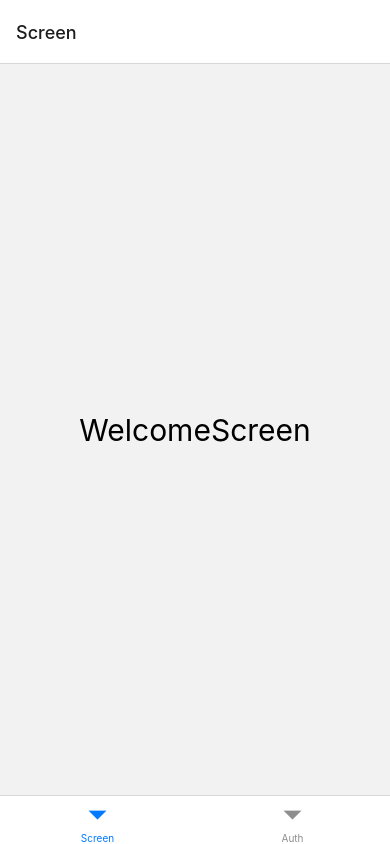
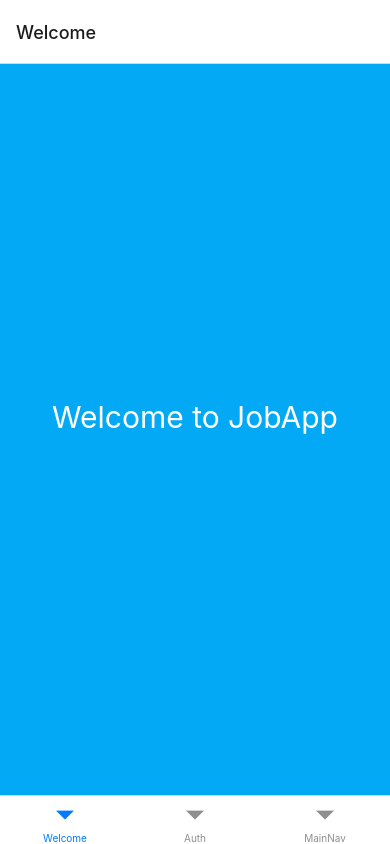
Before and after one commit to dajimenezriv/react_native_advanced_concepts_course, a React Native app in the folder jobs/: screen /Welcome in a window 390 px wide. Built offline with nearby package versions, Linux system fonts and the light colour scheme.

Commit message:
welcome screen and slides

```diff
--- a/jobs/App.js
+++ b/jobs/App.js
@@ -1,17 +1,52 @@
 import { NavigationContainer } from '@react-navigation/native';
 import { createBottomTabNavigator } from '@react-navigation/bottom-tabs';
+import { createNativeStackNavigator } from '@react-navigation/native-stack';
 
 import AuthScreen from './screens/AuthScreen';
 import WelcomeScreen from './screens/WelcomeScreen';
+import MapScreen from './screens/MapScreen';
+import DeckScreen from './screens/DeckScreen';
+import SettingsScreen from './screens/SettingsScreen';
+import ReviewScreen from './screens/ReviewScreen';
+import { Button } from '@rneui/base';
 
 const Tab = createBottomTabNavigator();
+const Stack = createNativeStackNavigator();
+
+function ReviewNavigator() {
+  return (
+    <Stack.Navigator>
+      <Stack.Screen name="Review" component={ReviewScreen} options={({ navigation }) => ({
+        headerRight: () => (
+          <Button
+            title="Settings"
+            onPress={() => { navigation.navigate('Settings') }}
+            type="clear"
+          />
+        )
+      })} />
+      <Stack.Screen name="Settings" component={SettingsScreen} />
+    </Stack.Navigator>
+  )
+}
+
+function MainNavigator() {
+  return (
+    <Tab.Navigator>
+      <Tab.Screen name="Map" component={MapScreen} />
+      <Tab.Screen name="Deck" component={DeckScreen} />
+      <Tab.Screen name="ReviewNav" component={ReviewNavigator} />
+    </Tab.Navigator>
+  )
+}
 
 export default function App() {
   return (
     <NavigationContainer>
       <Tab.Navigator>
-        <Tab.Screen name="Screen" component={WelcomeScreen} />
+        <Tab.Screen name="Welcome" component={WelcomeScreen} />
         <Tab.Screen name="Auth" component={AuthScreen} />
+        <Tab.Screen name="MainNav" component={MainNavigator} />
       </Tab.Navigator>
     </NavigationContainer>
   );
--- /dev/null
+++ b/jobs/components/Slides.js
@@ -0,0 +1,50 @@
+import { ScrollView, Text, View, StyleSheet, Dimensions } from 'react-native';
+import { Button } from '@rneui/base';
+
+const SCREEN_WIDTH = Dimensions.get('window').width;
+
+export default function Slides({ data, onComplete }) {
+  return (
+    <ScrollView horizontal pagingEnabled style={styles.container}>
+      {[...data].map((slide, idx) => {
+        return (
+          <View
+            key={slide.text}
+            style={[
+              styles.slide,
+              { backgroundColor: slide.color }
+            ]}
+          >
+            <Text style={styles.slideText}>{slide.text}</Text>
+            {(idx === data.length - 1) && (
+              <Button
+                title="Onwards!"
+                type="outline"
+                raised
+                onPress={onComplete}
+              />
+            )}
+          </View>
+        )
+      })}
+    </ScrollView>
+  )
+}
+
+const styles = StyleSheet.create({
+  container: {
+    flex: 1,
+  },
+  slide: {
+    flex: 1,
+    justifyContent: 'center',
+    alignItems: 'center',
+    width: SCREEN_WIDTH
+  },
+  slideText: {
+    fontSize: 30,
+    color: 'white',
+    textAlign: 'center',
+    marginBottom: 25
+  },
+});
--- a/jobs/package.json
+++ b/jobs/package.json
@@ -11,6 +11,9 @@
   "dependencies": {
     "@react-navigation/bottom-tabs": "^6.4.0",
     "@react-navigation/native": "^6.0.13",
+    "@react-navigation/native-stack": "^6.9.0",
+    "@rneui/base": "^4.0.0-rc.6",
+    "@rneui/themed": "^4.0.0-rc.6",
     "expo": "~46.0.13",
     "expo-status-bar": "~1.4.0",
     "react": "18.0.0",
--- a/jobs/screens/WelcomeScreen.js
+++ b/jobs/screens/WelcomeScreen.js
@@ -1,10 +1,19 @@
-import { View, Text, StyleSheet } from 'react-native';
+import { StyleSheet } from 'react-native';
+import Slides from '../components/Slides';
 
-export default function WelcomeScreen() {
+const SLIDE_DATA = [
+  { text: 'Welcome to JobApp', color: '#03A9F4' },
+  { text: 'Use this app to get a job anywhere', color: '#009688' },
+  { text: 'Set your location, then swipe away', color: '#03A9F4' },
+];
+
+export default function WelcomeScreen({ navigation }) {
+  const onSlidesComplete = () => {
+    navigation.navigate('Auth');
+  };
+
   return (
-    <View style={styles.container}>
-      <Text style={styles.text}>WelcomeScreen</Text>
-    </View>
+    <Slides data={SLIDE_DATA} onComplete={onSlidesComplete} />
   )
 }
 
```
Also changed, not shown: 2 other files (tests, documents, lock files or other folders).
